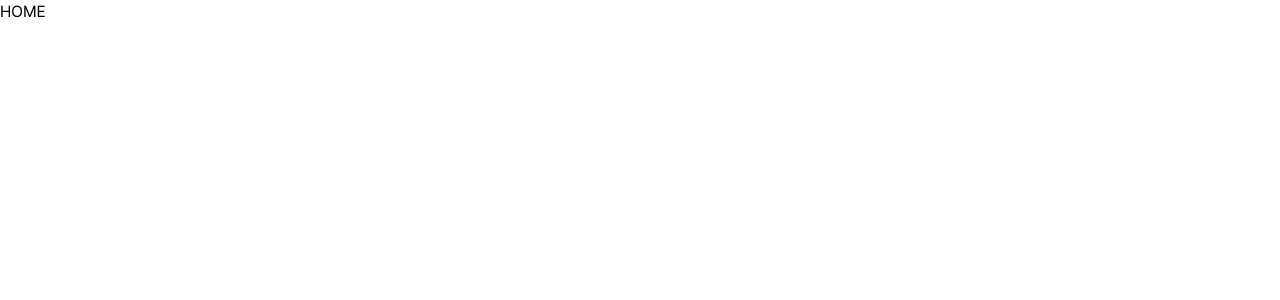
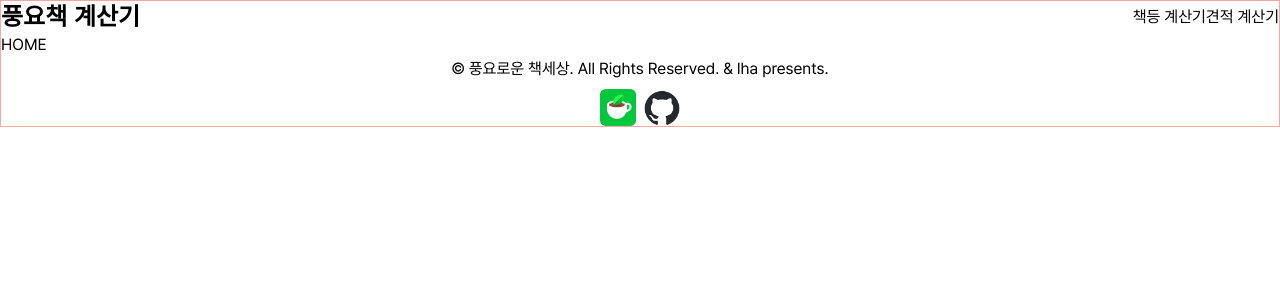
Before and after one commit to lha5/BOOK-CALCULATOR, a React (Create React App) app: page / in a window 1280 px wide. Shown: the top 300 px of the page. Built offline with nearby package versions, Linux system fonts and the light colour scheme.

Commit message:
[ADD] 에셋(이미지) 추가 및 레이아웃 작성

```diff
--- /dev/null
+++ b/src/components/layout/Footer.jsx
@@ -0,0 +1,20 @@
+import naverCafeIcon from 'assets/images/naver-cafe.png';
+import githubIcon from 'assets/images/github-mark.png';
+
+function Footer() {
+  return (
+    <footer className="text-center">
+      <p>© 풍요로운 책세상. All Rights Reserved. & lha presents.</p>
+      <div className="flex felx-row items-center justify-center mt-2">
+        <a href="https://cafe.naver.com/bookcns" target="_blank" rel="noreferrer">
+          <img src={naverCafeIcon} width={36} alt="Naver Cafe" className="mr-2" />
+        </a>
+        <a href="https://github.com/lha5/BOOK-CALCULATOR" target="_blank" rel="noreferrer">
+          <img src={githubIcon} width={36} alt="GitHub" />
+        </a>
+      </div>
+    </footer>
+  );
+}
+
+export default Footer;
--- /dev/null
+++ b/src/components/layout/Navbar.jsx
@@ -0,0 +1,17 @@
+import { Link, NavLink } from 'react-router-dom';
+
+function Navbar() {
+  return (
+    <header className="flex flex-row justify-between items-center">
+      <Link to="/" className="nanumsr text-2xl font-extrabold">
+        풍요책 계산기
+      </Link>
+      <nav id="navigation">
+        <NavLink to="/spine">책등 계산기</NavLink>
+        <NavLink to="/estimate">견적 계산기</NavLink>
+      </nav>
+    </header>
+  );
+}
+
+export default Navbar;
--- a/src/index.js
+++ b/src/index.js
@@ -1,9 +1,14 @@
+import React from 'react';
 import ReactDOM from 'react-dom/client';
-import { BrowserRouter } from 'react-router-dom';
+import { createBrowserRouter, RouterProvider } from 'react-router-dom';
 
 import 'styles/index.css';
 
 import App from 'views/App';
+import NotFound from 'views/NotFound';
+import Home from 'views/home';
+import Spine from 'views/spine';
+import Estimate from 'views/estimate';
 
 // import { initializeApp } from 'firebase/app';
 // import { getAnalytics } from 'firebase/analytics';
@@ -20,9 +25,22 @@ import App from 'views/App';
 // const app = initializeApp(firebaseConfig);
 // const analytics = getAnalytics(app);
 
+const router = createBrowserRouter([
+  {
+    path: '/',
+    element: <App />,
+    errorElement: <NotFound />,
+    children: [
+      { index: true, path: '/', element: <Home /> },
+      { path: '/spine', element: <Spine /> },
+      { path: '/estimate', element: <Estimate /> },
+    ],
+  },
+]);
+
 const root = ReactDOM.createRoot(document.getElementById('root'));
 root.render(
-  <BrowserRouter>
-    <App />
-  </BrowserRouter>
+  <React.StrictMode>
+    <RouterProvider router={router} />
+  </React.StrictMode>
 );
--- a/src/styles/index.css
+++ b/src/styles/index.css
@@ -104,5 +104,4 @@ body {
 
 .nanumsr {
   font-family: 'NanumSquareRound', sans-serif;
-  font-weight: 600;
 }
--- a/src/views/App.jsx
+++ b/src/views/App.jsx
@@ -1,16 +1,17 @@
-import { Routes, Route } from 'react-router-dom';
+import { Outlet } from 'react-router-dom';
 
-import Home from './home';
-import Spine from './spine';
-import Estimate from './estimate';
+import Navbar from 'components/layout/Navbar';
+import Footer from 'components/layout/Footer';
 
 function App() {
   return (
-    <Routes>
-      <Route path="/" element={<Home />} />
-      <Route path="/spine" element={<Spine />} />
-      <Route path="/estimate" element={<Estimate />} />
-    </Routes>
+    <div className="container border border-red-300 mx-auto">
+      <Navbar />
+      <main>
+        <Outlet />
+      </main>
+      <Footer />
+    </div>
   );
 }
 
--- /dev/null
+++ b/src/views/NotFound.jsx
@@ -0,0 +1,5 @@
+function NotFound() {
+  return <div>NotFound</div>;
+}
+
+export default NotFound;
```
Also changed, not shown: src/assets/images/github-mark.png (added), src/assets/images/naver-cafe.png (added).
